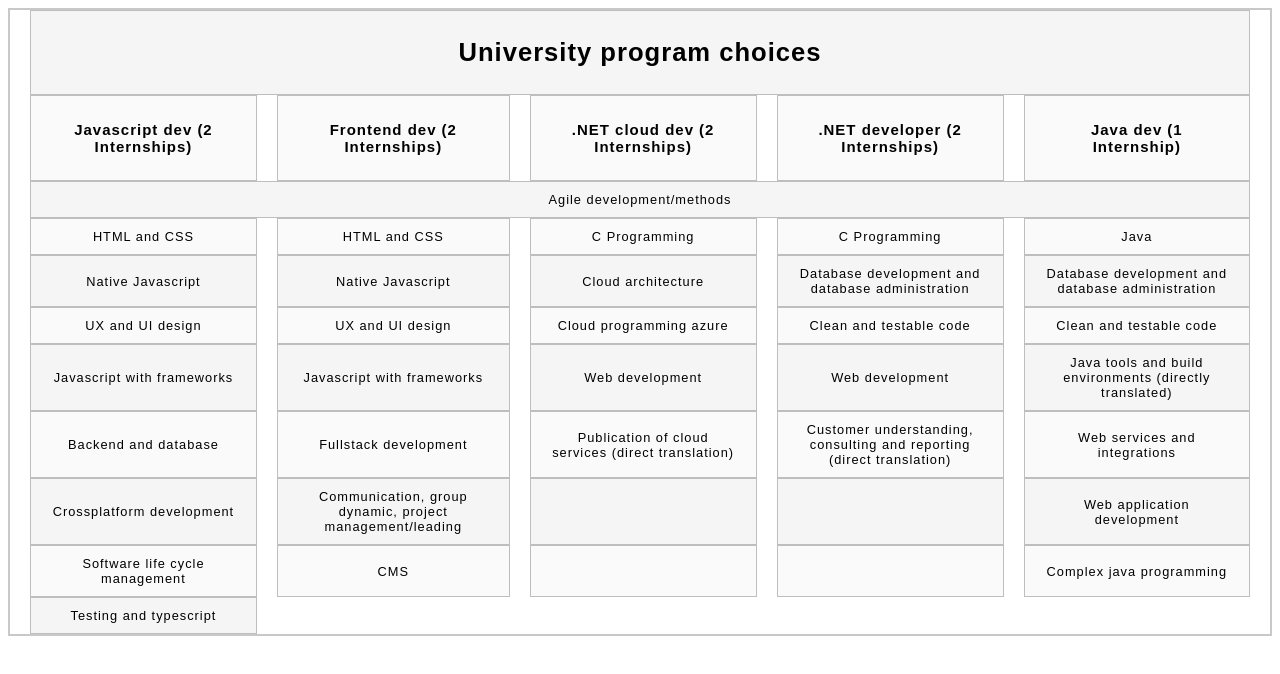
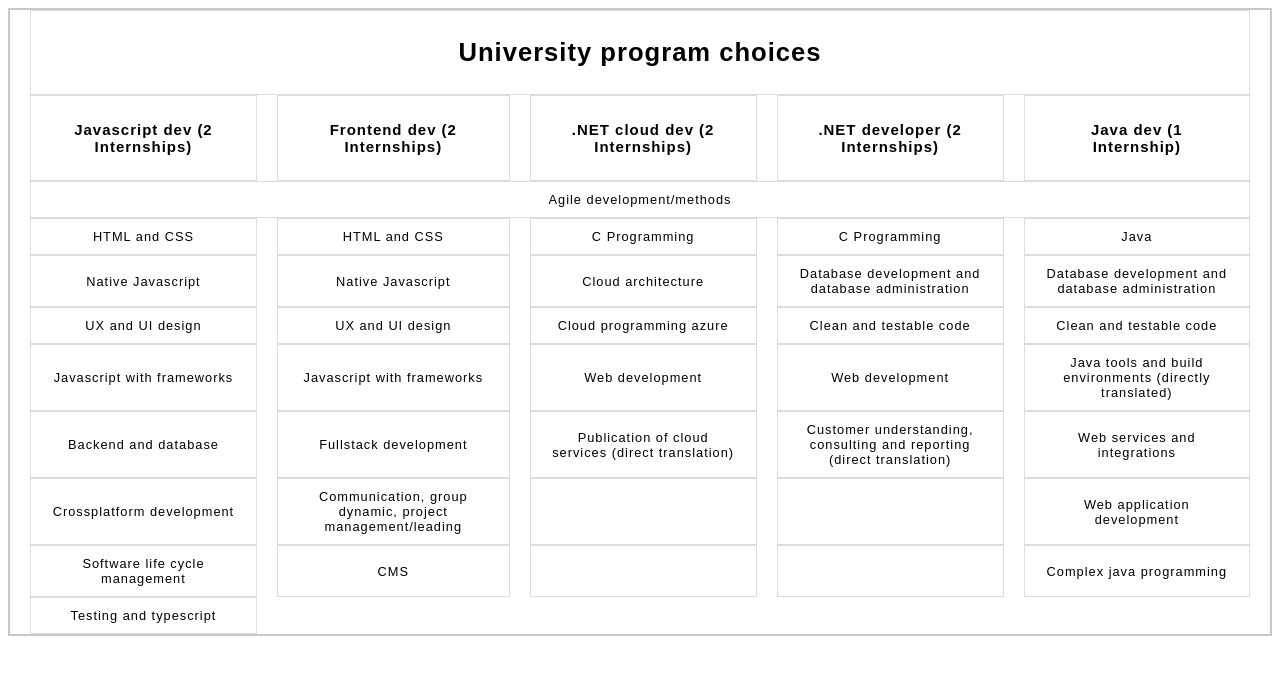
Before and after one commit to JacobRane/university-college-choices, a plain HTML site: page index.html in a window 1280 px wide. Drawn offline with Linux system fonts and the light colour scheme.

Commit message:
Change border on table

```diff
--- a/style.css
+++ b/style.css
@@ -10,7 +10,7 @@ html {
   }
 
   td, th {
-    border: 1px solid rgb(190,190,190);
+    border: 1px solid rgba(190, 190, 190, 0.541);
     padding: 10px 20px;
   }
 
@@ -20,14 +20,6 @@ html {
 
   td {
     text-align: center;
-  }
-
-  tr:nth-child(even) td {
-    background-color: rgb(250,250,250);
-  }
-
-  tr:nth-child(odd) td {
-    background-color: rgb(245,245,245);
   }
 
   caption {
```
